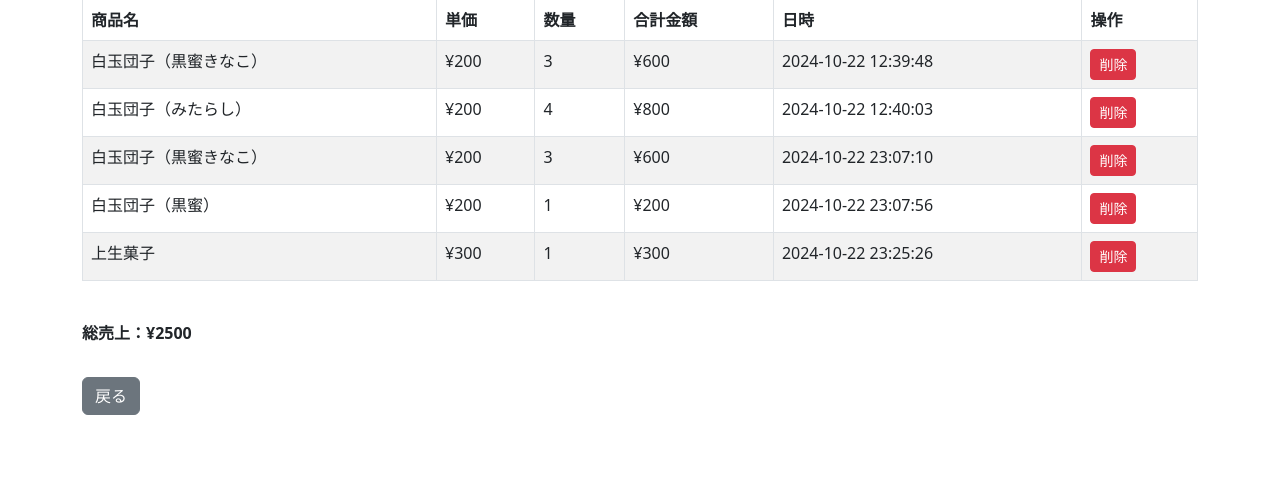
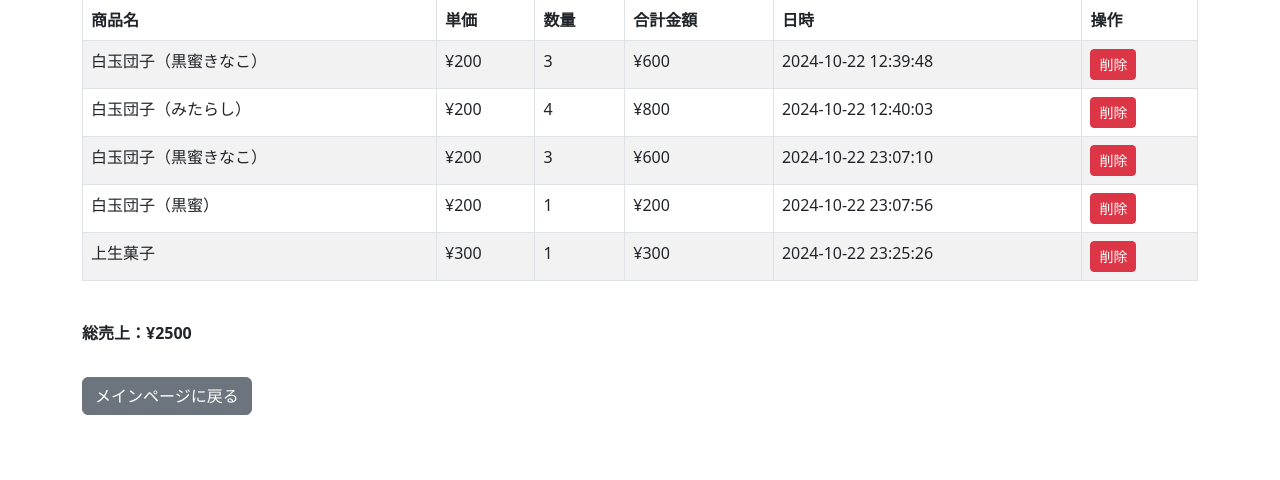
Before and after one commit to TomokiIkegami/my_flask_pos, a Flask app: page /sales in a window 1280 px wide. Shown: the part 161-641 px from the top of the page. Run offline with Flask 3, Linux system fonts and the light colour scheme; data comes from the database, SQL or seed files in the repository.

Commit message:
リンクやボタン名を一部修正しました

```diff
--- a/templates/base.html
+++ b/templates/base.html
@@ -9,7 +9,7 @@
 <body>
     <nav class="navbar navbar-expand-lg navbar-light bg-light">
         <div class="container-fluid">
-            <a class="navbar-brand ms-3" href="#">大学祭会計App.</a>  <!-- 左側に余白を追加 -->
+            <a class="navbar-brand ms-3" href="/#">大学祭会計App.</a>  <!-- 左側に余白を追加 -->
             <button class="navbar-toggler" type="button" data-bs-toggle="collapse" data-bs-target="#navbarNav" aria-controls="navbarNav" aria-expanded="false" aria-label="Toggle navigation">
                 <span class="navbar-toggler-icon"></span>
             </button>
--- a/templates/sales.html
+++ b/templates/sales.html
@@ -41,5 +41,5 @@
         <p class="mt-4">売上履歴はありません</p>
     {% endif %}
 
-    <a href="{{ url_for('index') }}" class="btn btn-secondary mt-3">戻る</a>
+    <a href="{{ url_for('index') }}" class="btn btn-secondary mt-3">メインページに戻る</a>
 {% endblock %}
```
